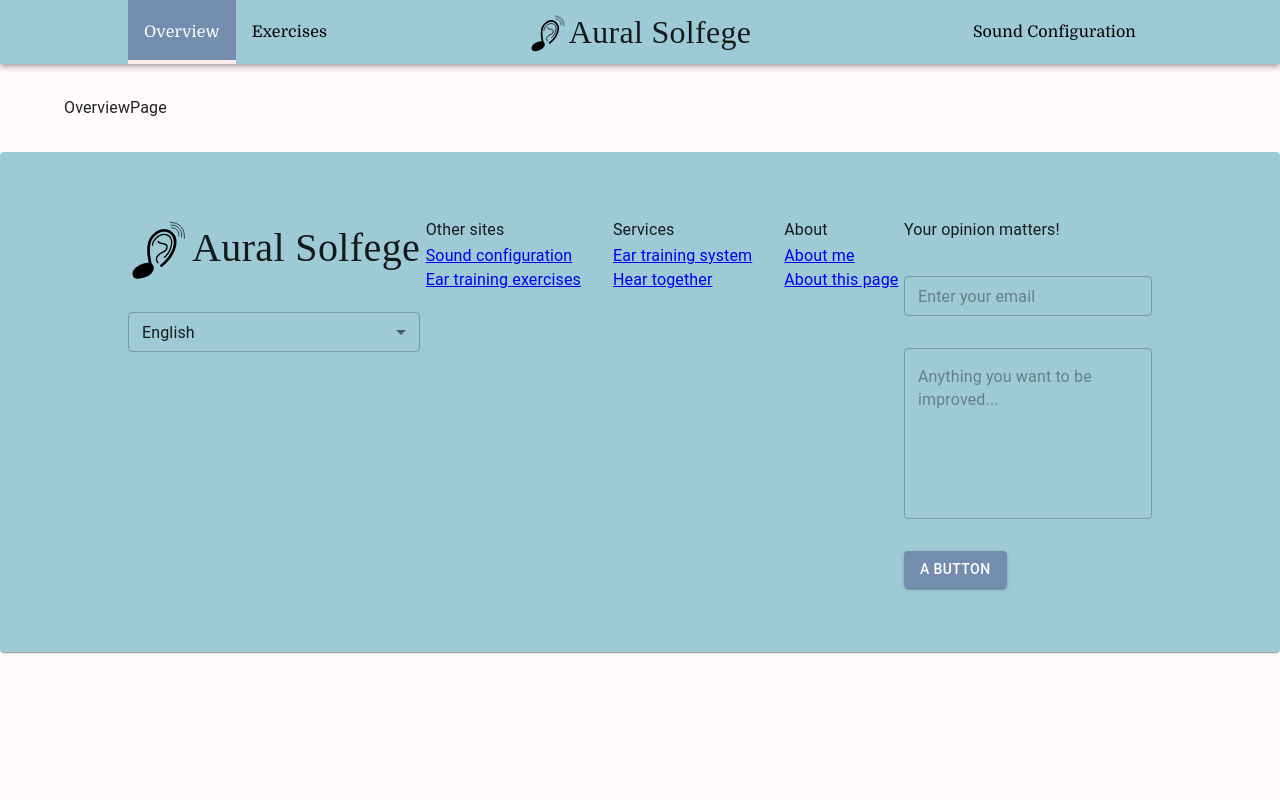
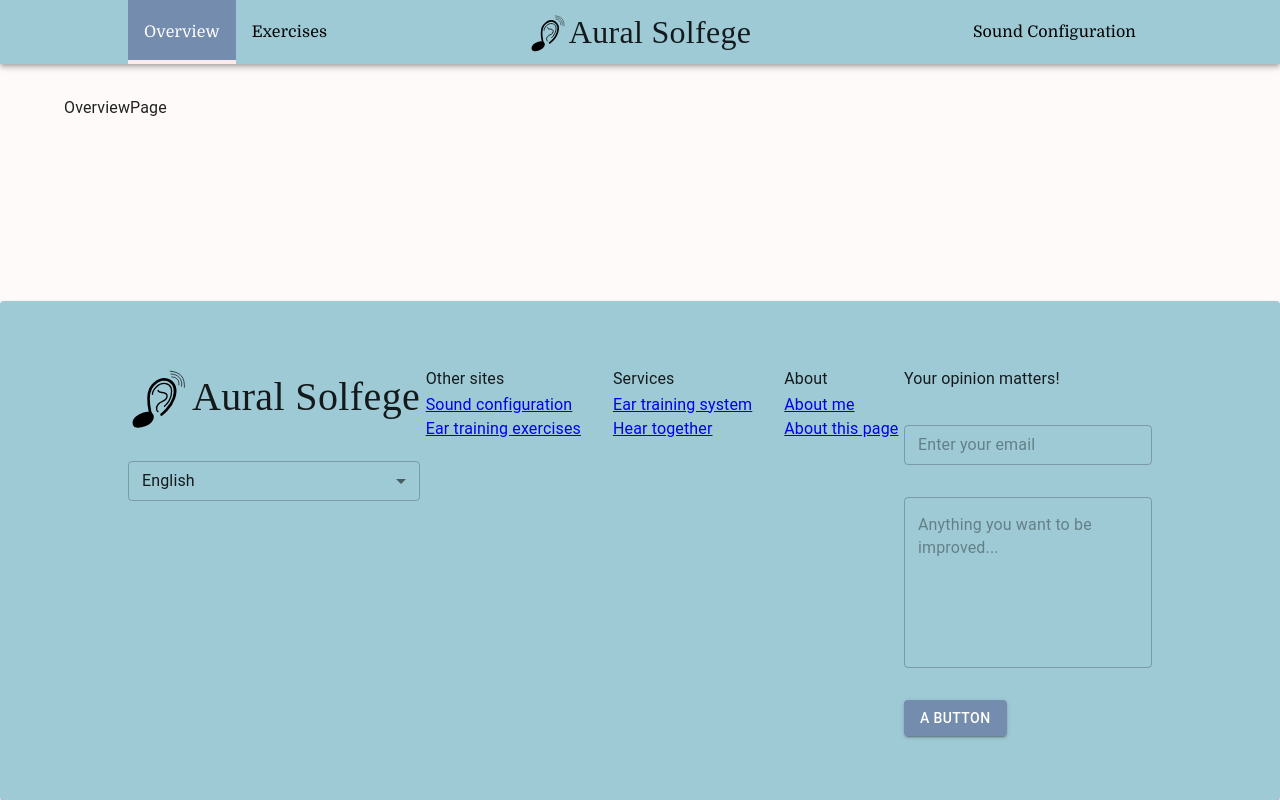
Before and after one commit to thanhKasper/aural-solfege-ui, a React (Vite) app: page / in a window 1280 px wide. Built offline with nearby package versions, Linux system fonts and the light colour scheme; a web font is replaced by a local one.

Commit message:
make the page container span all the screen height

```diff
--- a/src/theme.ts
+++ b/src/theme.ts
@@ -49,6 +49,7 @@ const theme = createTheme({
           paddingBottom: 32,
           paddingLeft: 64,
           paddingRight: 64,
+          flexGrow: 1,
         }),
       },
     },
```
